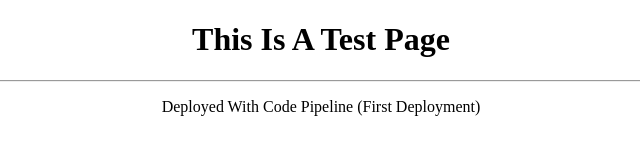
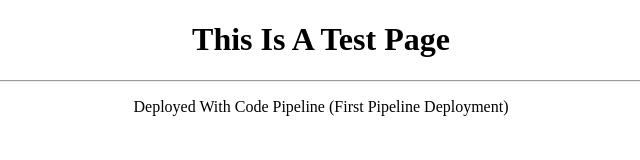
Before and after one commit to taha-wajahat/newrepo, a plain HTML site: page index.html in a window 1280 px wide. Shown: the full height of the page, 319-959 px from the left. Drawn offline with Linux system fonts and the light colour scheme.

Commit message:
Update index.html

```diff
--- a/index.html
+++ b/index.html
@@ -6,6 +6,6 @@
 <body>
   <h1 style="text-align:center;"><b>This Is A Test Page</b></h1>
   <hr>
-  <p style="text-align:center;">Deployed With Code Pipeline (First Deployment)</p>
+  <p style="text-align:center;">Deployed With Code Pipeline (First Pipeline Deployment)</p>
 </body>
 </html>
```
